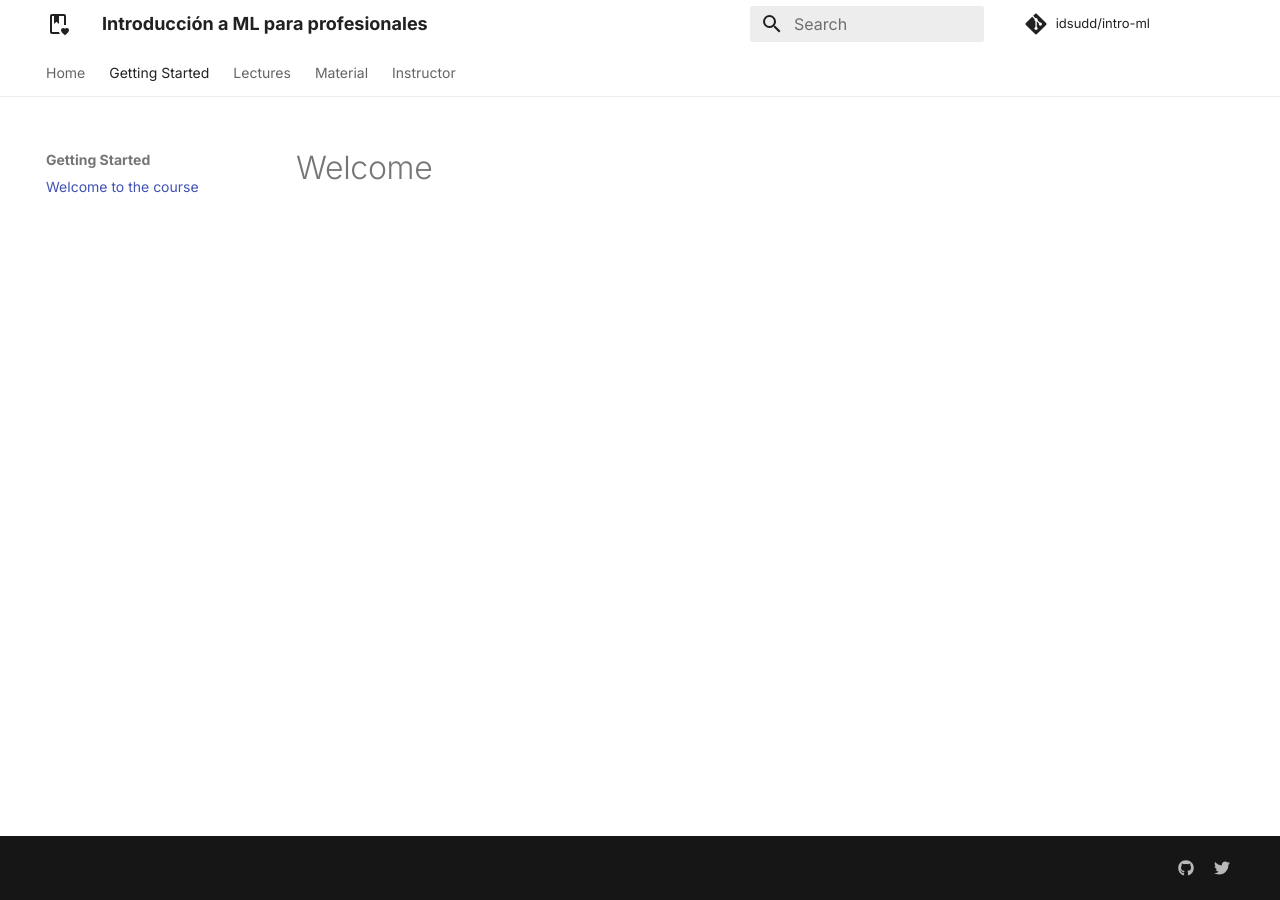
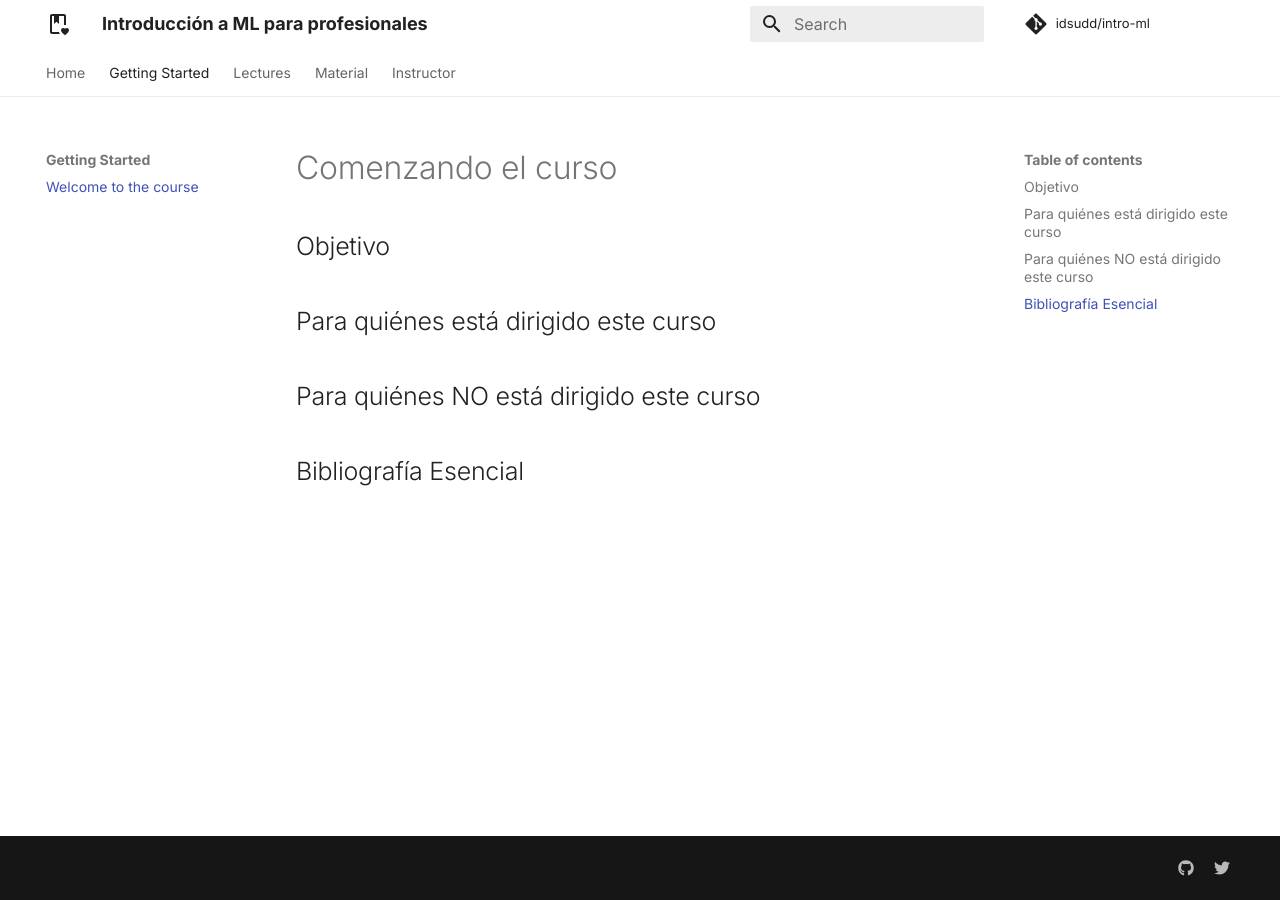
Before and after one commit to idsudd/intro-ml, an MkDocs documentation site: the page built from docs/welcome.md, in a window 1280 px wide. Built offline with MkDocs 1.6.1 and Material for MkDocs 9.7.7, drawn with Linux system fonts in a browser that asks for light colours; comment, search, counter and statistics services are not loaded.

```diff
--- a/docs/welcome.md
+++ b/docs/welcome.md
@@ -1 +1,9 @@
-# Welcome
+# Comenzando el curso
+
+## Objetivo
+
+## Para quiénes está dirigido este curso
+
+## Para quiénes NO está dirigido este curso
+
+## Bibliografía Esencial
--- a/mkdocs.yml
+++ b/mkdocs.yml
@@ -44,6 +44,7 @@
 
 markdown_extensions:
   - attr_list
+  - md_in_html
   - pymdownx.emoji:
       emoji_index: !!python/name:material.extensions.emoji.twemoji
       emoji_generator: !!python/name:material.extensions.emoji.to_svg
```
Also changed, not shown: docs/index.md (+2 -0 lines), docs/assets/images/BigShoes-Torso.png (added).
